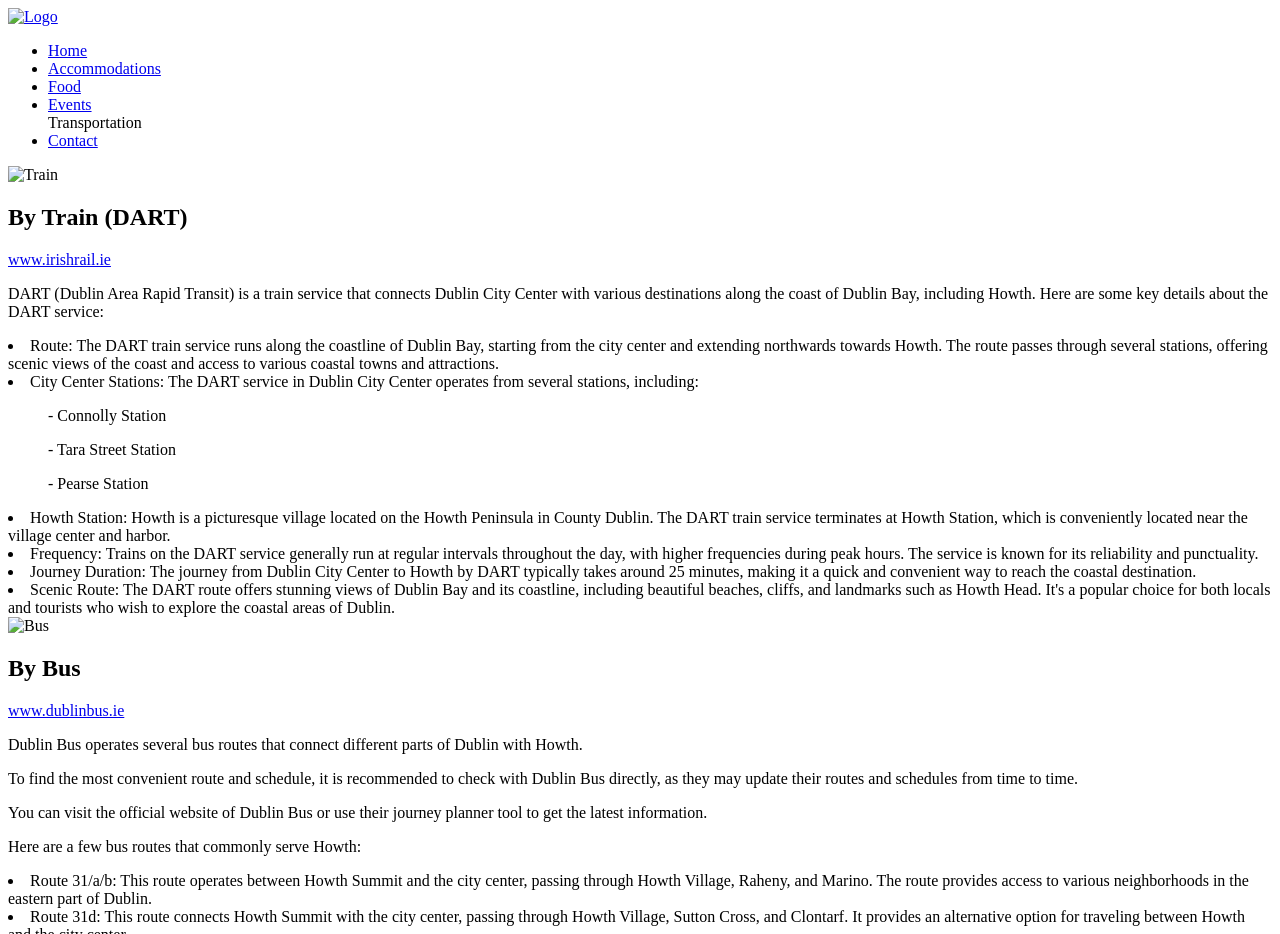
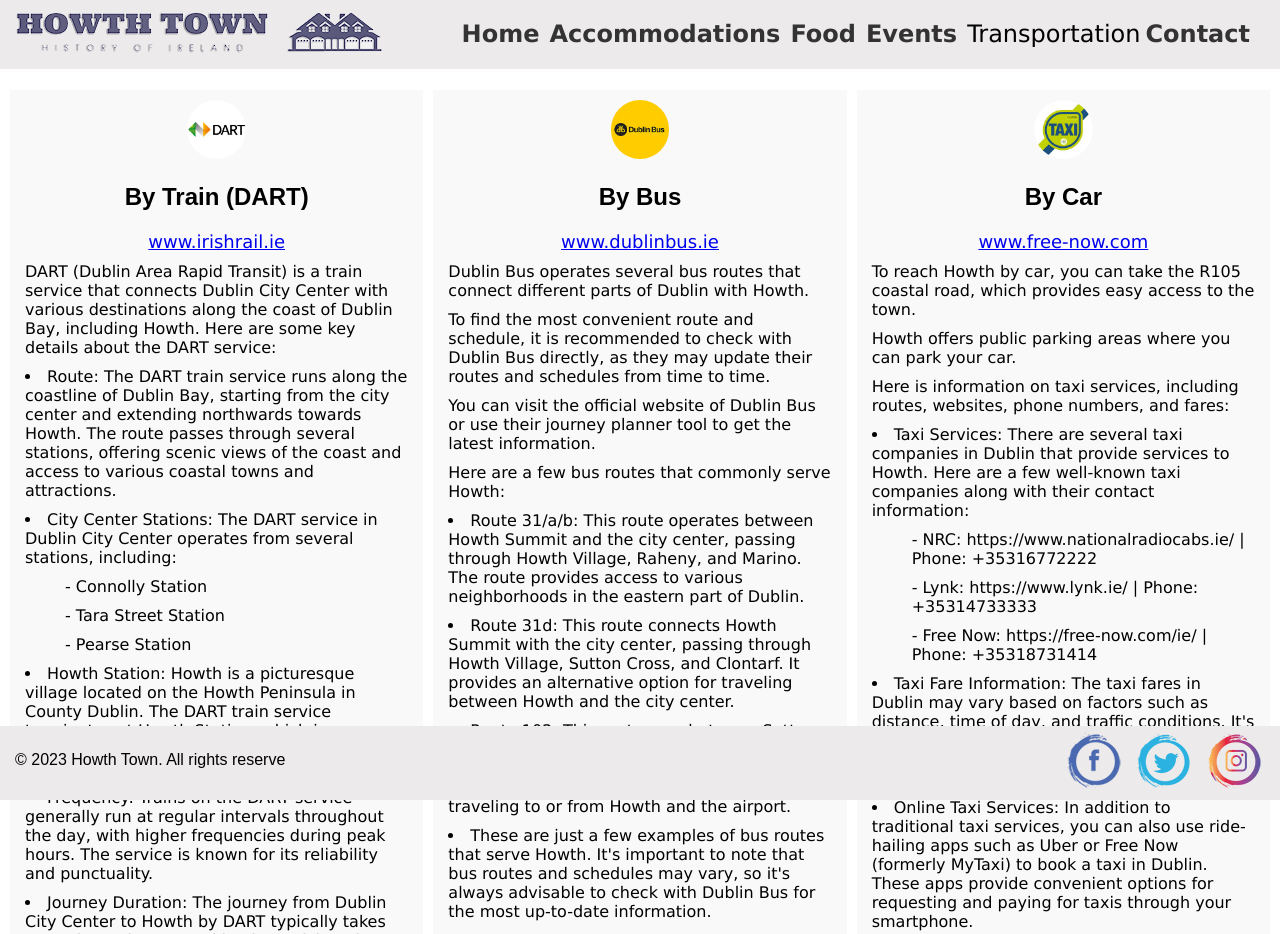
Before and after one commit to RoadMasterVK/task_b, a plain HTML site: page transportation.html in a window 1280 px wide. Shown: the top 934 px of the page. Drawn offline with Linux system fonts and the light colour scheme; the site is published under a folder, as on GitHub Pages, so addresses that start at the root find nothing.

Commit message:
Update transportation.html

```diff
--- a/transportation.html
+++ b/transportation.html
@@ -3,9 +3,9 @@
 
 <head>
     <meta charset="UTF-8">
-    <link rel="stylesheet" type="text/css" href="/./styles/menu.css">
-    <link rel="stylesheet" type="text/css" href="/./styles/transportation.css">
-    <link rel="stylesheet" type="text/css" href="/./styles/media.css">
+    <link rel="stylesheet" type="text/css" href="styles/menu.css">
+    <link rel="stylesheet" type="text/css" href="styles/transportation.css">
+    <link rel="stylesheet" type="text/css" href="styles/media.css">
     <meta name="viewport" content="width=device-width, initial-scale=1.0">
     <title>HT - Transportation</title>
 </head>
@@ -15,8 +15,8 @@
         <header>
             <div class="header-column">
                 <div class="logo">
-                    <a href="/./index.html">
-                        <img src="/./images/logo.png" alt="Logo">
+                    <a href="index.html">
+                        <img src="images/logo.png" alt="Logo">
                     </a>
                 </div>
 
@@ -24,14 +24,14 @@
             <div class="header-column">
                 <nav>
                     <ul class="navigation">
-                        <li><a href="/./index.html">Home</a></li>
-                        <li><a href="/./html/accommodations.html">Accommodations</a></li>
-                        <li><a href="/./html/food.html">Food</a></li>
-                        <li><a href="/./html/events.html">Events</a></li>
+                        <li><a href="index.html">Home</a></li>
+                        <li><a href="accommodations.html">Accommodations</a></li>
+                        <li><a href="food.html">Food</a></li>
+                        <li><a href="events.html">Events</a></li>
                         <div class="navigation-color">
                             <li<span class="text" data-text="Transportation">Transportation</span></li>
                             </div>
-                        <li><a href="/./html/contact.html">Contact</a></li>
+                        <li><a href="contact.html">Contact</a></li>
                     </ul>
                 </nav>
             </div>
@@ -43,7 +43,7 @@
                 <div class="grid-item-trans">
                     <div class="trans-info">
                         <div class="trans-card">
-                            <img src="/./images/dart.jpg" alt="Train">
+                            <img src="images/dart.jpg" alt="Train">
                             <h2>By Train (DART)</h2>
                             <a href="https://www.irishrail.ie/" target="_blank">www.irishrail.ie</a>
                             <p> DART (Dublin Area Rapid Transit) is a train service that connects Dublin City Center
@@ -92,7 +92,7 @@
                 <div class="grid-item-trans">
                     <div class="trans-info">
                         <div class="trans-card">
-                            <img src="/./images/bus.jpg" alt="Bus">
+                            <img src="images/bus.jpg" alt="Bus">
                             <h2>By Bus</h2>
                             <a href="https://www.dublinbus.ie/" target="_blank">www.dublinbus.ie</a>
                             <p> Dublin Bus operates several bus routes that connect different parts of Dublin with
@@ -169,7 +169,7 @@
                 <div class="grid-item-trans">
                     <div class="trans-info">
                         <div class="trans-card">
-                            <img src="/./images/taxi.jpg" alt="Car">
+                            <img src="images/taxi.jpg" alt="Car">
                             <h2>By Car</h2>
                             <a href="https://www.free-now.com/" target="_blank">www.free-now.com</a>
                             <p>To reach Howth by car, you can take the R105 coastal road, which provides easy access to
@@ -228,15 +228,15 @@
             <div class="footer-column"></div>
             <ul class="social-links">
                 <div class="social">
-                <li><a href="https://www.facebook.com/your-page" target="_blank"><img src="/./images/facebook.png"
+                <li><a href="https://www.facebook.com/your-page" target="_blank"><img src="images/facebook.png"
                             alt="Facebook"></a></li>
                         </div>
                 <div class="social">
-                <li><a href="https://www.twitter.com/your-handle" target="_blank"><img src="/./images/twitter.png"
+                <li><a href="https://www.twitter.com/your-handle" target="_blank"><img src="images/twitter.png"
                             alt="Twitter"></a></li>
                 </div>
                 <div class="social">
-                <li><a href="https://www.instagram.com/your-profile" target="_blank"><img src="/./images/instagram.png"
+                <li><a href="https://www.instagram.com/your-profile" target="_blank"><img src="images/instagram.png"
                             alt="Instagram"></a></li>
                 </div>
             </ul>
```
